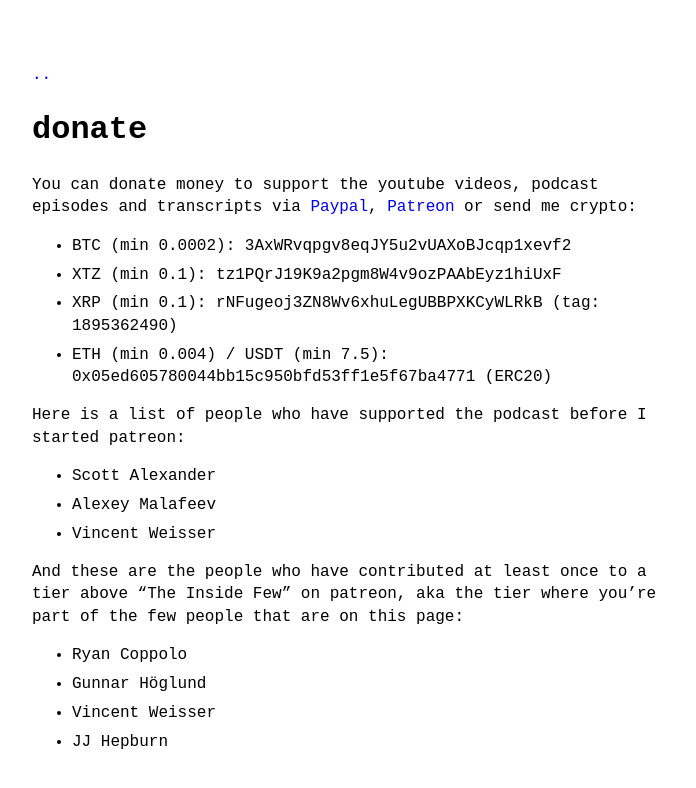
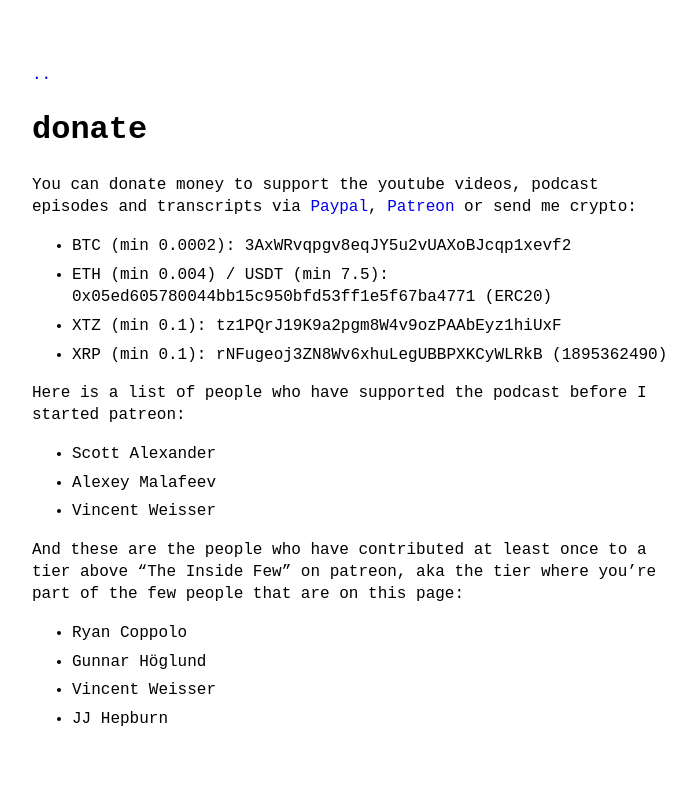
Before and after one commit to theinsideview/theinsideview.github.io, a Jekyll site: the page built from donate.md, in a window 1280 px wide. Shown: the top 788 px of the page, without its empty margins (288-984 px from the left). Built offline with Jekyll 4.4.1, drawn with Linux system fonts in a browser that asks for light colours.

Commit message:
re-order

```diff
--- a/donate.md
+++ b/donate.md
@@ -6,9 +6,9 @@
 You can donate money to support the youtube videos, podcast episodes and transcripts via [Paypal](https://paypal.me/michaeltrazzi), [Patreon](https://www.patreon.com/theinsideview) or send me crypto:
 
 - BTC (min 0.0002): 3AxWRvqpgv8eqJY5u2vUAXoBJcqp1xevf2
+- ETH (min 0.004) / USDT (min 7.5): 0x05ed605780044bb15c950bfd53ff1e5f67ba4771 (ERC20)
 - XTZ (min 0.1): tz1PQrJ19K9a2pgm8W4v9ozPAAbEyz1hiUxF
-- XRP (min 0.1): rNFugeoj3ZN8Wv6xhuLegUBBPXKCyWLRkB (tag: 1895362490)
-- ETH (min 0.004) / USDT (min 7.5): 0x05ed605780044bb15c950bfd53ff1e5f67ba4771 (ERC20)
+- XRP (min 0.1): rNFugeoj3ZN8Wv6xhuLegUBBPXKCyWLRkB (1895362490)
 
 Here is a list of people who have supported the podcast before I started patreon:
 - Scott Alexander
```
